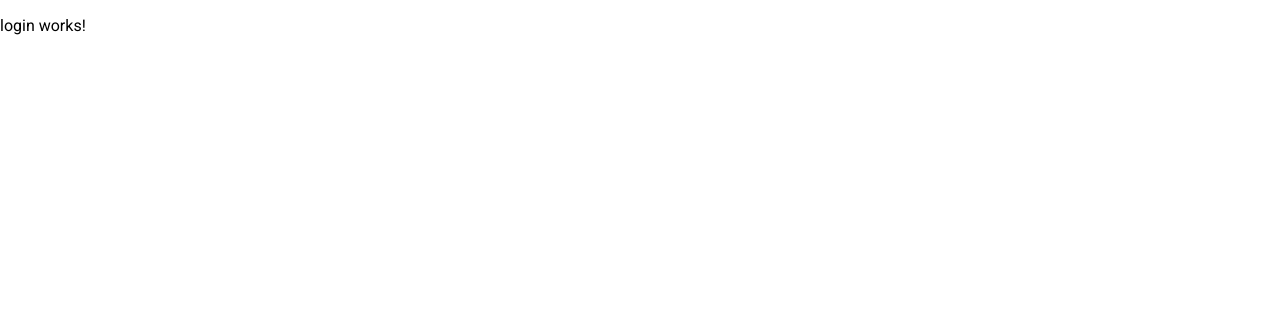
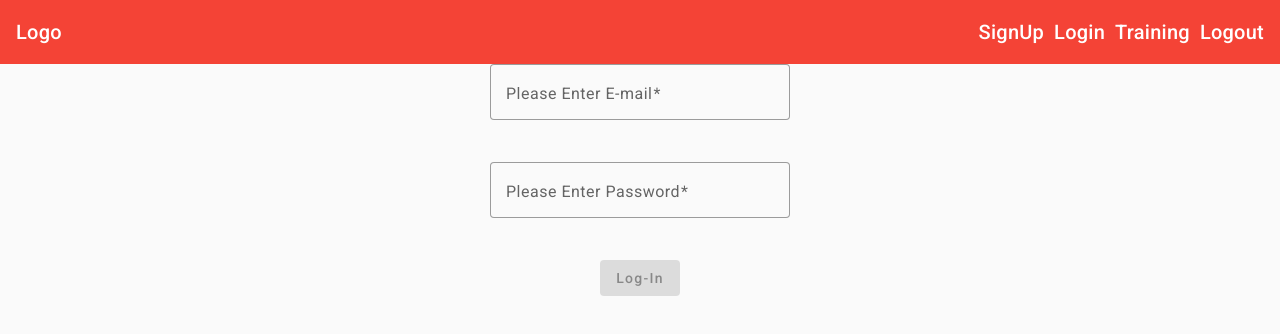
Before and after one commit to bhosale314314/Fitness-App, an Angular app: page /login in a window 1280 px wide. Shown: the top 334 px of the page. Built offline with nearby package versions, Linux system fonts and the light colour scheme.

Commit message:
'Sidenav'

```diff
--- a/src/app/Auth/login/login.component.css
+++ b/src/app/Auth/login/login.component.css
@@ -0,0 +1,3 @@
+mat-form-field {
+  width: 300px;
+}
--- a/src/app/Auth/login/login.component.html
+++ b/src/app/Auth/login/login.component.html
@@ -1 +1,28 @@
-<p>login works!</p>
+<section>
+  <form
+    [formGroup]="loginForm"
+    fxLayout="column"
+    fxLayoutGap="20px"
+    fxLayoutAlign="center center"
+    (ngSubmit)="onSubmit()"
+  >
+    <mat-form-field appearance="outline">
+      <mat-label>Please Enter E-mail</mat-label>
+      <input type="email" matInput formControlName="email" />
+      <mat-error> Please Enter Valid E-mail</mat-error>
+    </mat-form-field>
+    <mat-form-field appearance="outline">
+      <mat-label>Please Enter Password</mat-label>
+      <input type="password" matInput formControlName="password" />
+      <mat-error> Password Dose not Match</mat-error>
+    </mat-form-field>
+    <button
+      mat-raised-button
+      color="warn"
+      type="submit"
+      [disabled]="loginForm.invalid"
+    >
+      Log-In
+    </button>
+  </form>
+</section>
--- a/src/app/Auth/login/login.component.ts
+++ b/src/app/Auth/login/login.component.ts
@@ -1,15 +1,22 @@
 import { Component, OnInit } from '@angular/core';
+import { FormControl, FormGroup, Validators } from '@angular/forms';
 
 @Component({
   selector: 'app-login',
   templateUrl: './login.component.html',
-  styleUrls: ['./login.component.css']
+  styleUrls: ['./login.component.css'],
 })
 export class LoginComponent implements OnInit {
-
-  constructor() { }
+  loginForm: FormGroup;
+  constructor() {}
 
   ngOnInit(): void {
+    this.loginForm = new FormGroup({
+      email: new FormControl('', [Validators.required, Validators.email]),
+      password: new FormControl('', Validators.required),
+    });
   }
-
+  onSubmit() {
+    console.log(this.loginForm.value);
+  }
 }
--- a/src/app/app.component.css
+++ b/src/app/app.component.css
@@ -0,0 +1,25 @@
+mat-sidenav-container,
+mat-sidenav-content,
+mat-sidenav {
+  height: 100%;
+}
+mat-sidenav {
+  width: 250px;
+}
+a {
+  text-decoration: none;
+  color: white;
+}
+a:hover,
+a:active {
+  color: rgb(218, 243, 109);
+}
+.navigation-item {
+  list-style: none;
+  margin: 0;
+  padding: 0;
+}
+.navigation-caption {
+  display: inline-block;
+  padding-left: 6px;
+}
--- a/src/app/app.component.html
+++ b/src/app/app.component.html
@@ -1 +1,43 @@
-<router-outlet></router-outlet>
+<mat-sidenav-container>
+  <mat-sidenav #sidenav role="navigation">
+    <mat-nav-list>
+      <a mat-list-item routerLink="/sign-up" (click)="sidenav.close()">
+        <mat-icon>face</mat-icon>
+        <span class="navigation-caption">SignUp</span>
+      </a>
+      <a mat-list-item routerLink="/login" (click)="sidenav.close()">
+        <mat-icon>perm_identity</mat-icon>
+        <span class="navigation-caption">Login</span>
+      </a>
+      <a mat-list-item routerLink="/training" (click)="sidenav.close()">
+        <mat-icon>fitness_center</mat-icon>
+        <span class="navigation-caption">Training</span>
+      </a>
+      <a mat-list-item routerLink="/" (click)="sidenav.close()">
+        <mat-icon>check_circle</mat-icon>
+        <span class="navigation-caption">Logout</span>
+      </a>
+    </mat-nav-list>
+  </mat-sidenav>
+  <mat-sidenav-content>
+    <mat-toolbar color="warn">
+      <div fxHide.gt-xs>
+        <button mat-icon-button (click)="sidenav.toggle()">
+          <mat-icon>input</mat-icon>
+        </button>
+      </div>
+      <div><a routerLink="/"> Logo</a></div>
+      <div fxFlex fxLayout fxLayoutAlign="flex-end" fxHide.xs>
+        <ul fxLayout fxLayoutGap="10px" class="navigation-item">
+          <li><a routerLink="/sign-up"> SignUp </a></li>
+          <li><a routerLink="/login"> Login </a></li>
+          <li><a routerLink="/training"> Training </a></li>
+          <li><a routerLink="/"> Logout </a></li>
+        </ul>
+      </div>
+    </mat-toolbar>
+    <main>
+      <router-outlet></router-outlet>
+    </main>
+  </mat-sidenav-content>
+</mat-sidenav-container>
--- a/src/styles.css
+++ b/src/styles.css
@@ -1,4 +1,12 @@
 /* You can add global styles to this file, and also import other style files */
 
-html, body { height: 100%; }
-body { margin: 0; font-family: Roboto, "Helvetica Neue", sans-serif; }
+html,
+body {
+  height: 100%;
+  font-family: Roboto, "Helvetica Neue", sans-serif;
+}
+
+body {
+  margin: 0;
+  font-family: Roboto, "Helvetica Neue", sans-serif;
+}
```
Also changed, not shown: src/app/material.module.ts (+9 -0 lines).
